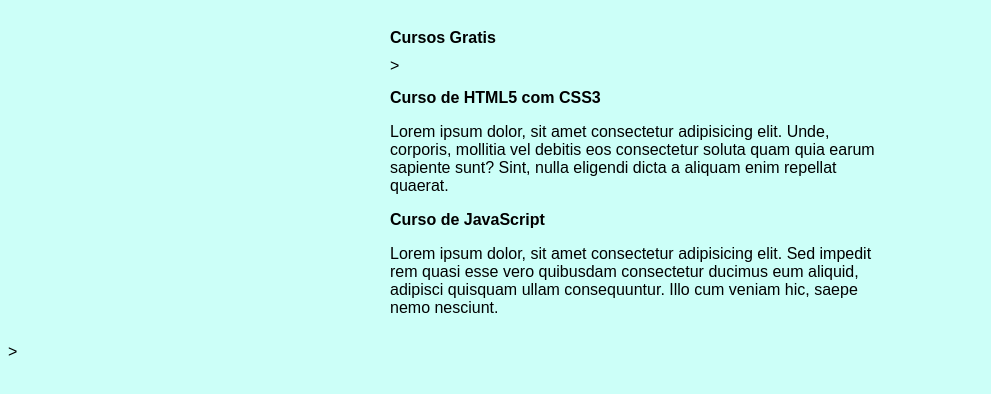
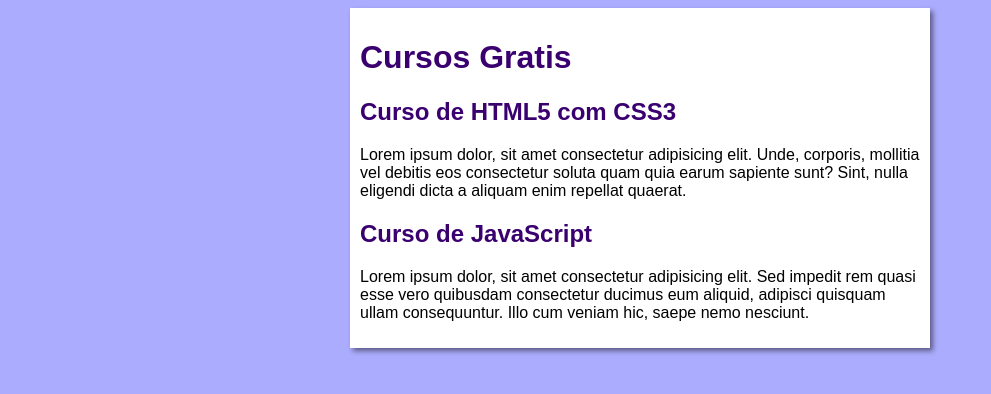
Before and after one commit to SergioSantos801/Projeto-Site, a plain HTML site: page index.html in a window 1280 px wide. Shown: the whole page, without its empty margins (0-991 px from the left). Drawn offline with Linux system fonts and the light colour scheme.

Commit message:
add more style

```diff
--- a/estilos/style.css
+++ b/estilos/style.css
@@ -4,13 +4,38 @@
 }
 
 body {
-    background-color: rgb(204, 257, 248);
+    background-color: #acacff;
 }
 
 main {
-    backgroind-color: white;
-    width: 500px;
+    background-color: white;
+    width: 560px;
     margin: auto;
     padding: 10px;
-    box-shadow: 3px, 3px, 5px, rgba(0, 0, 0, 0.476);
+    box-shadow: 3px 3px 5px rgba(0, 0, 0, 0.473);
 }
+
+h1 {
+    font-size: 2em;
+    color: rgb(58, 0, 112);
+}
+
+h2 {
+    font-size: 1.5em;
+    color: rgb(58, 0, 112);
+}
+
+img.lado {
+    float: right;
+}
+
+a {
+    text-decoration: none;
+    font-weight: bold;
+    color: rgb(58, 0, 112);
+}
+
+a:hover {
+    text-decoration: underline;
+    color: rgb(26, 26, 255);
+}
--- a/index.html
+++ b/index.html
@@ -12,7 +12,7 @@
     <main>
         <header>
             <h1>Cursos Gratis</h1>
-        </header>>
+        </header>
         <article>
             <h2>Curso de HTML5 com CSS3</h2>
             <p>Lorem ipsum dolor, sit amet consectetur adipisicing elit. Unde, corporis, mollitia vel debitis eos consectetur soluta quam quia earum sapiente sunt? Sint, nulla eligendi dicta a aliquam enim repellat quaerat.</p>
@@ -23,7 +23,7 @@
 
 
         </article>
-    </main>>
+    </main>
 
 </body>
 
```
